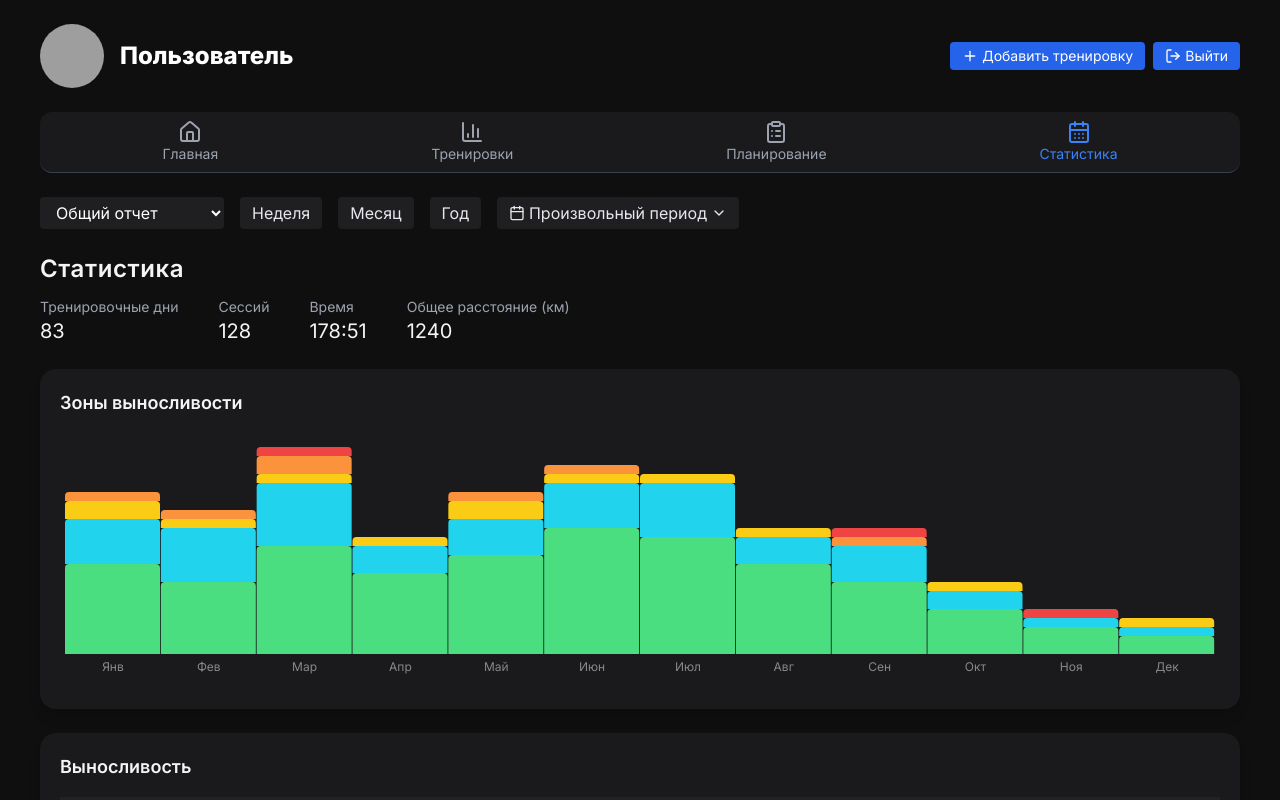
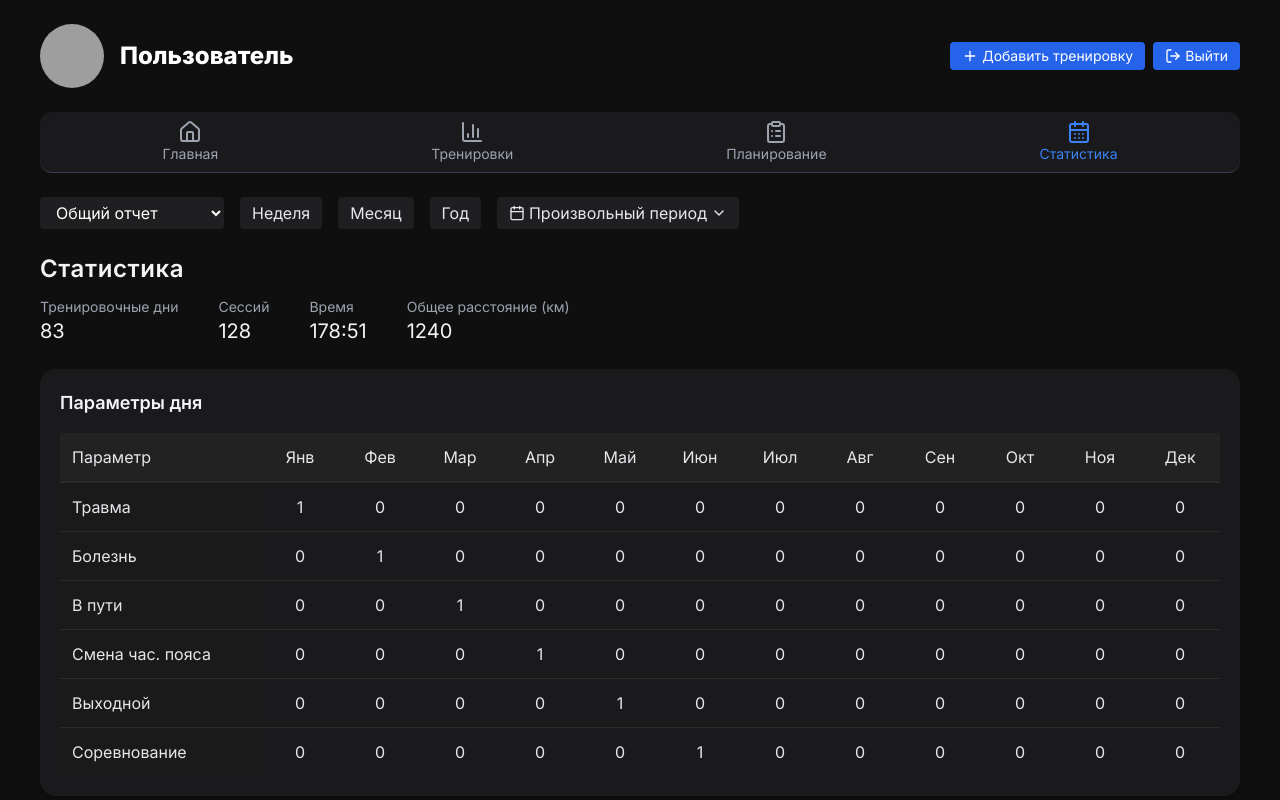
Before and after one commit to mbaliabin/dagbook-test, a React (Vite) app in the folder fasx-frontend/: page /statistics in a window 1280 px wide. Shown: the top 800 px of the page. Built offline with nearby package versions, Linux system fonts and the light colour scheme; grey boxes are pictures that could not be loaded.

Commit message:
Доработка StatisticsPage.tsx 374

```diff
--- a/fasx-frontend/src/pages/StatisticsPage.tsx
+++ b/fasx-frontend/src/pages/StatisticsPage.tsx
@@ -34,7 +34,9 @@ export default function StatsPage() {
 
   const [name] = React.useState("Пользователь");
   const [reportType, setReportType] = React.useState("Общий отчет");
-  const [periodType, setPeriodType] = React.useState<"week" | "month" | "year" | "custom">("year");
+  const [periodType, setPeriodType] = React.useState<
+    "week" | "month" | "year" | "custom"
+  >("year");
   const [dateRange, setDateRange] = React.useState<{ startDate: Date; endDate: Date }>({
     startDate: dayjs("2025-01-01").toDate(),
     endDate: dayjs("2025-12-31").toDate(),
@@ -48,7 +50,9 @@ export default function StatsPage() {
     distance: 1240,
   };
 
-  const months = ["Янв","Фев","Мар","Апр","Май","Июн","Июл","Авг","Сен","Окт","Ноя","Дек"];
+  const months = [
+    "Янв","Фев","Мар","Апр","Май","Июн","Июл","Авг","Сен","Окт","Ноя","Дек"
+  ];
 
   const enduranceZones = [
     { zone: "I1", color: "#4ade80", months: [10,8,12,9,11,14,13,10,8,5,3,2] },
@@ -131,7 +135,7 @@ export default function StatsPage() {
     return { type: d.type, months: slice, total: slice.reduce((a,b)=>a+b,0) };
   });
 
-  const scrollRefs = [useRef<HTMLDivElement>(null), useRef<HTMLDivElement>(null)];
+  const scrollRefs = [useRef<HTMLDivElement>(null), useRef<HTMLDivElement>(null), useRef<HTMLDivElement>(null)];
 
   const handleScroll = (e: React.UIEvent<HTMLDivElement>, index: number) => {
     const scrollLeft = e.currentTarget.scrollLeft;
@@ -151,7 +155,7 @@ export default function StatsPage() {
           <div style={{minWidth}} className="transition-all">
             <div className="flex bg-[#222] border-b border-[#2a2a2a] sticky top-0 z-10">
               <div className="p-3 font-medium sticky left-0 bg-[#222] z-20" style={{width:leftWidth}}>
-                {table.title==="Выносливость"?"Зона":table.title==="Тип активности"?"Тип активности":"Вид"}
+                {table.title==="Выносливость"?"Зона":table.title==="Тип активности"?"Тип активности":"Параметр"}
               </div>
               {filteredMonths.map((m,idx)=><div key={idx} className="p-3 text-center flex-none font-medium" style={{width:colWidth}}>{m}</div>)}
               <div className="p-3 text-center font-medium bg-[#1f1f1f] flex-none" style={{width:totalWidth}}>Всего</div>
@@ -273,6 +277,20 @@ export default function StatsPage() {
 
         {/* REPORTS */}
         {reportType==="Общий отчет" && <>
+          {/* Новая таблица основных параметров */}
+          <TableSection table={{
+            title:"Параметры дня",
+            data:[
+              { param:"Травма", months:[1,0,0,0,0,0,0,0,0,0,0,0], total:1 },
+              { param:"Болезнь", months:[0,1,0,0,0,0,0,0,0,0,0,0], total:1 },
+              { param:"В пути", months:[0,0,1,0,0,0,0,0,0,0,0,0], total:1 },
+              { param:"Смена час. пояса", months:[0,0,0,1,0,0,0,0,0,0,0,0], total:1 },
+              { param:"Выходной", months:[0,0,0,0,1,0,0,0,0,0,0,0], total:1 },
+              { param:"Соревнование", months:[0,0,0,0,0,1,0,0,0,0,0,0], total:1 },
+            ]
+          }} index={0}/>
+
+          {/* Зоны выносливости */}
           <div className="bg-[#1a1a1d] p-5 rounded-2xl shadow-lg">
             <h2 className="text-lg font-semibold mb-4 text-gray-100">Зоны выносливости</h2>
             <div className="h-64">
@@ -293,8 +311,8 @@ export default function StatsPage() {
             </div>
           </div>
 
-          <TableSection table={{title:"Выносливость", data: filteredEnduranceZones.map(z=>({param:z.zone,color:z.color,months:z.months,total:formatTime(z.total)}))}} index={0}/>
-          <TableSection table={{title:"Тип активности", data: filteredMovementTypes.map(m=>({param:m.type,months:m.months,total:formatTime(m.total)}))}} index={1}/>
+          <TableSection table={{title:"Выносливость", data: filteredEnduranceZones.map(z=>({param:z.zone,color:z.color,months:z.months,total:formatTime(z.total)}))}} index={1}/>
+          <TableSection table={{title:"Тип активности", data: filteredMovementTypes.map(m=>({param:m.type,months:m.months,total:formatTime(m.total)}))}} index={2}/>
         </>}
 
         {reportType==="Общая дистанция" && <>
```
